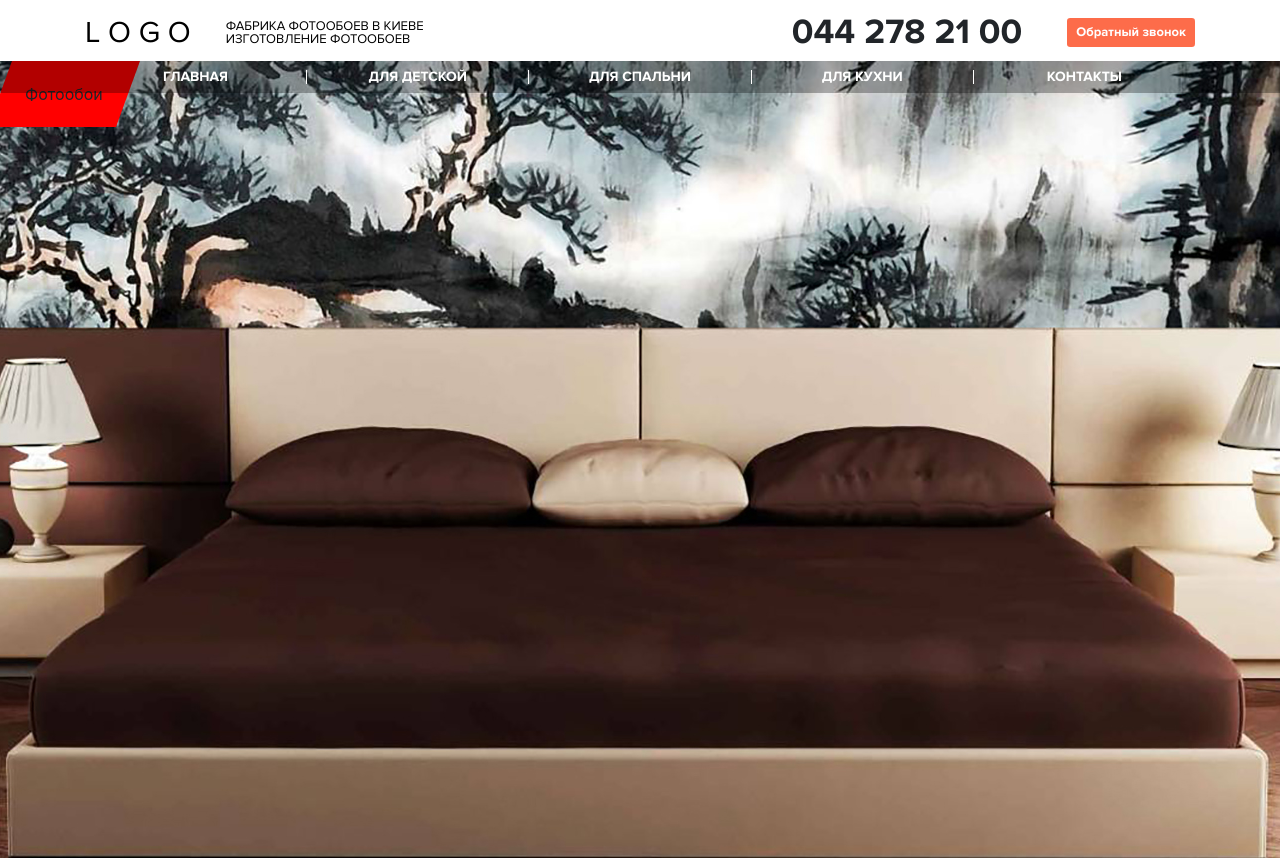
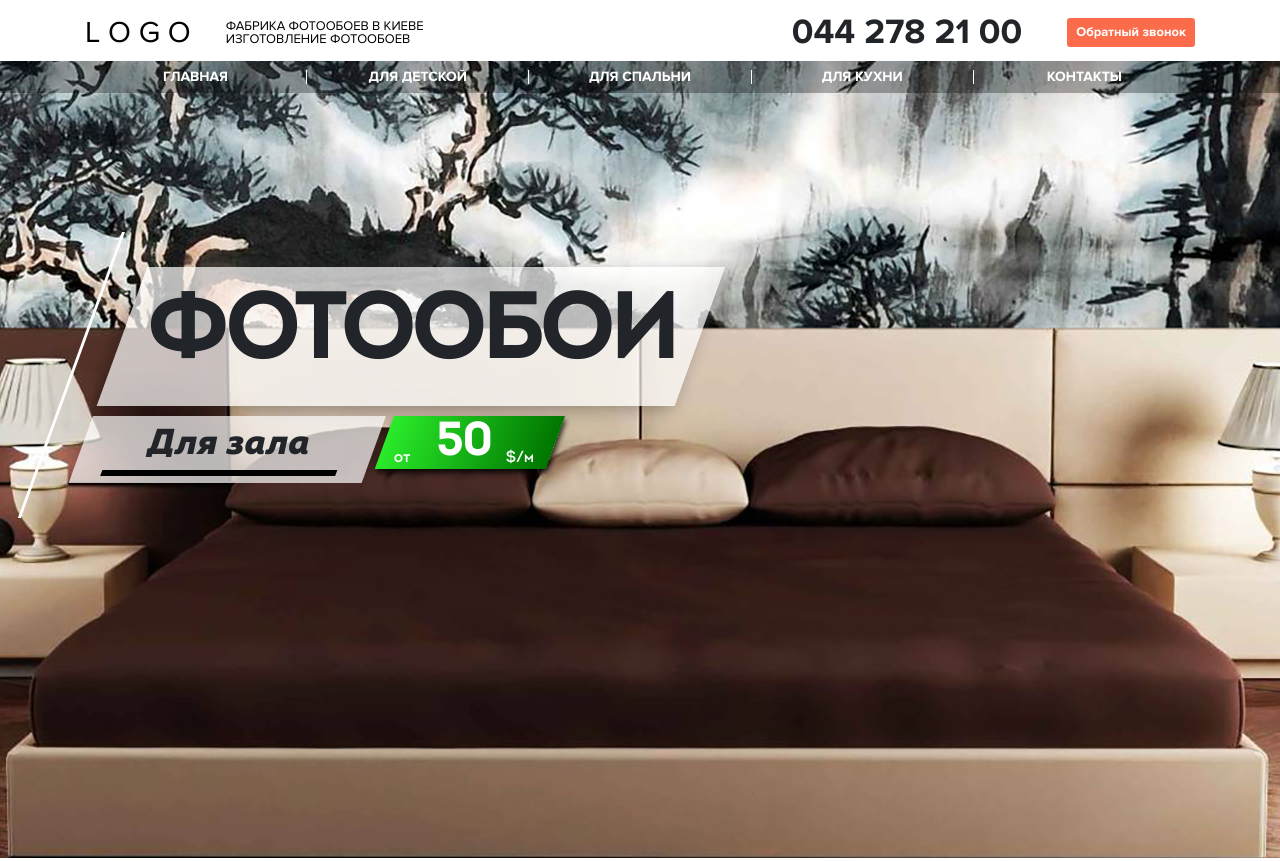
Before and after one commit to DarksomeV/Heksa.-Test-work, a website: page app/index.html in a window 1280 px wide. Drawn offline with Linux system fonts and the light colour scheme.

Commit message:
main titles ready

```diff
--- a/app/index.html
+++ b/app/index.html
@@ -53,9 +53,24 @@
                 </ul>
             </div>
         </div>
+        <div class="container gallery-info-block-container ">
             <div class="gallery-info-block">
+                <div class="pricement">
+                    <div class="gallery-title">
+                        <span>Фотообои</span>
+                    </div>
+                    <div class="room-info">
                         <div class="room-name">
-                <span>Фотообои</span>
+                        <span>Для зала</span> <hr>
+                        </div>
+                        <div class="room-price d-flex">
+                            <span>от</span>
+                            <span class="price">50</span>
+                            <span>$/м</span>
+                        </div>
+
+                    </div>
+                </div>
             </div>
         </div>
         <img src="img/bedroom1.jpg" alt="">
--- a/source/sass/components/_components.scss
+++ b/source/sass/components/_components.scss
@@ -85,19 +85,88 @@ body{
     z-index: 1;
   }
 
+    .gallery-info-block-container{
+      position: relative;
+    }
+
     .gallery-info-block{
       position: absolute;
       z-index: 10;
-      .room-name{
-        padding: 25px;
-        background-color: red;
-        transform: skew(-20deg);
+      margin-top: 15%;
+      left: 0;
+      transform: skew(-20deg);
+      padding: 35px;
+      border-left: 3px solid #ffffff;
+      .gallery-title{
+        padding: 0.27em;
+        background-color: rgba(255, 255, 255, .7);
+        font-family: $big-text;
+        font-size: 90px;
+        letter-spacing: -0.02em;
+        text-transform: uppercase;
+        font-weight: 900;
+        box-shadow: -4px 4px 16px 0px rgba(0, 0, 0, 0.3);
+        margin-bottom: 10px;
+
 
         span{
           display: block;
           transform: skew(20deg);
         }
       }
+
+      .room-info{
+        display: flex;
+
+        span{
+          display: block;
+        }
+
+        .room-name{
+          position: relative;
+          font-size: 36px;
+          font-family: $big-text-italic;
+          padding: 11px 65px 20px;
+          background-color: rgba(255, 255, 255, .7);
+
+          hr{
+            position: absolute;
+            left: 10%;
+            right: 10%;
+            bottom: 10%;
+            margin: 0;
+            margin-top: 5px;
+            border: 3px solid #000000;
+          }
+
+          span{
+            transform: skew(20deg);
+          }
+        }
+
+        .room-price{
+          padding: 5px 15px 3px;
+          align-items: flex-end;
+          color: #ffffff;
+          height: min-content;
+          background: linear-gradient(90deg, rgba(42,235,42,1) 0%, rgba(0,117,0,1) 100%); /* w3c */
+          filter: progid:DXImageTransform.Microsoft.gradient( startColorstr='#2aeb2a', endColorstr='#007500',GradientType=1 );
+          box-shadow: 3px 4px 5px 0px rgba(0, 0, 0, 0.75);
+          font-family: $big-text;
+          margin-left: 8px;
+
+          .price{
+            margin: 0 20px;
+            font-size: 45px;
+            font-weight: 900;
+          }
+
+          span{
+            transform: skew(20deg);
+            font-size: 16px;
+          }
+        }
+      }
     }
   }
 }
```
Also changed, not shown: app/css/style.css. Lines whose indentation alone changed are shown as unchanged.
